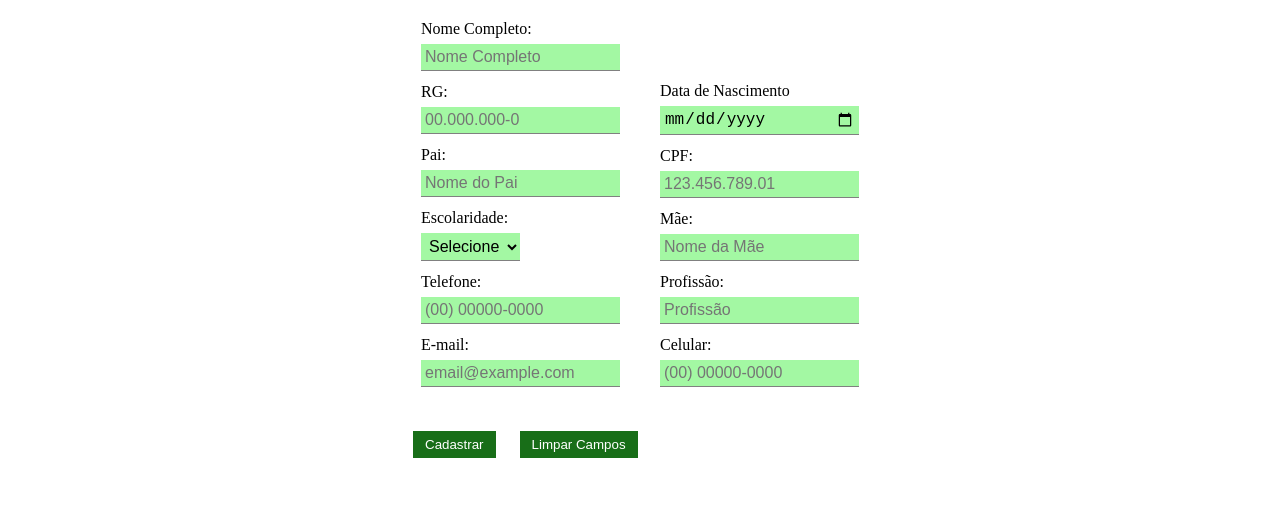
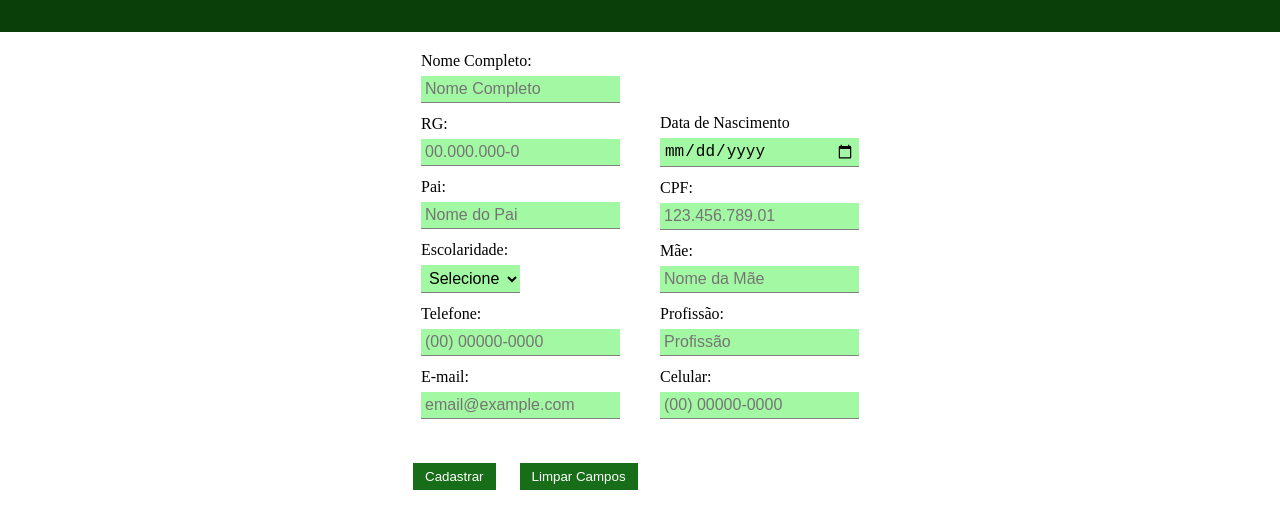
Before and after one commit to shinaikos/template-formulario, a plain HTML site: page assets/form.html/index.html in a window 1280 px wide. Drawn offline with Linux system fonts and the light colour scheme.

Commit message:
estilização finalizada

```diff
--- a/assets/css/form.css
+++ b/assets/css/form.css
@@ -46,6 +46,11 @@ input:focus, select:focus {
 .btn:focus{
     outline: none;
 }
+.cabecalho{
+    height: 32px;
+    width: 100%;
+    background-color: rgb(10, 63, 10);
+}
 @media only screen and ( max-width:460px){
     .container{
         flex-direction: column;
--- a/assets/form.html/index.html
+++ b/assets/form.html/index.html
@@ -1,17 +1,23 @@
 <!DOCTYPE html>
 <html lang="en">
+
 <head>
     <meta charset="UTF-8">
     <meta name="viewport" content="width=device-width, initial-scale=1.0">
     <title>Document</title>
     <link rel="stylesheet" href="../css/form.css">
 </head>
-<body class="center">
+
+<body>
+
+    <div class="cabecalho"></div>
+    <div class="center">
+
         <form action="">
             <div class="container">
 
                 <div class="col-1">
-                <label for="name">Nome Completo:</label >
+                    <label for="name">Nome Completo:</label>
                     <input type="text" name="name" placeholder="Nome Completo">
                     <label for="rg">RG:</label>
                     <input type="text" name="rg" placeholder="00.000.000-0">
@@ -33,7 +39,7 @@
                 </div>
                 <div class="col-2">
                     <label for="nasci">Data de Nascimento</label>
-                <input type="date" name="nasci" id="" >
+                    <input type="date" name="nasci" id="">
                     <label for="cpf">CPF:</label>
                     <input type="text" name="cpf" id="" placeholder="123.456.789.01">
                     <label for="mae">Mãe:</label>
@@ -49,5 +55,7 @@
                 <button class="btn">Limpar Campos</button>
             </div>
         </form>
+    </div>
 </body>
+
 </html>
```
Lines whose indentation alone changed are shown as unchanged.
